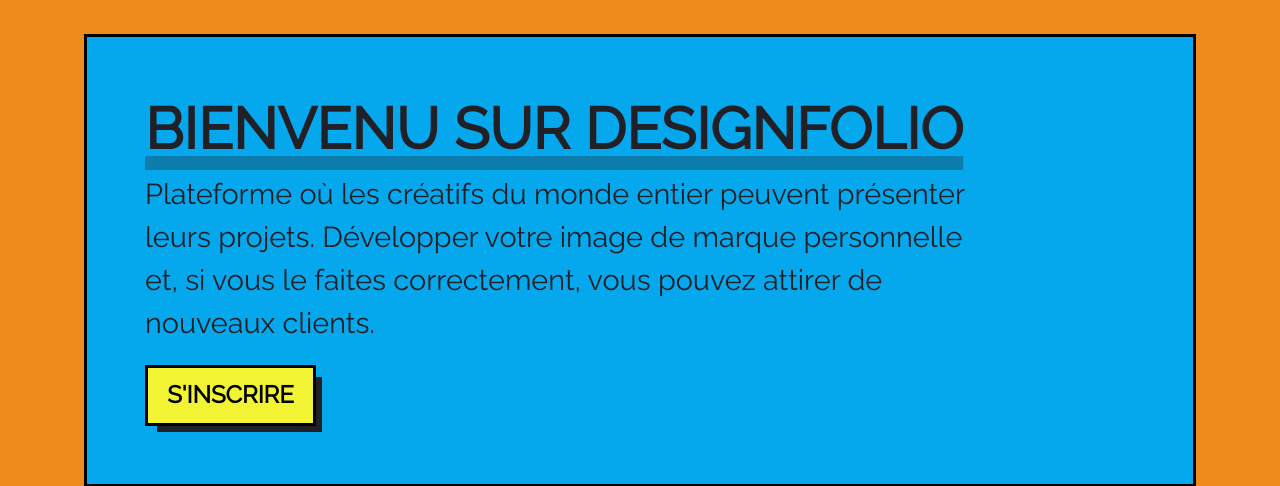
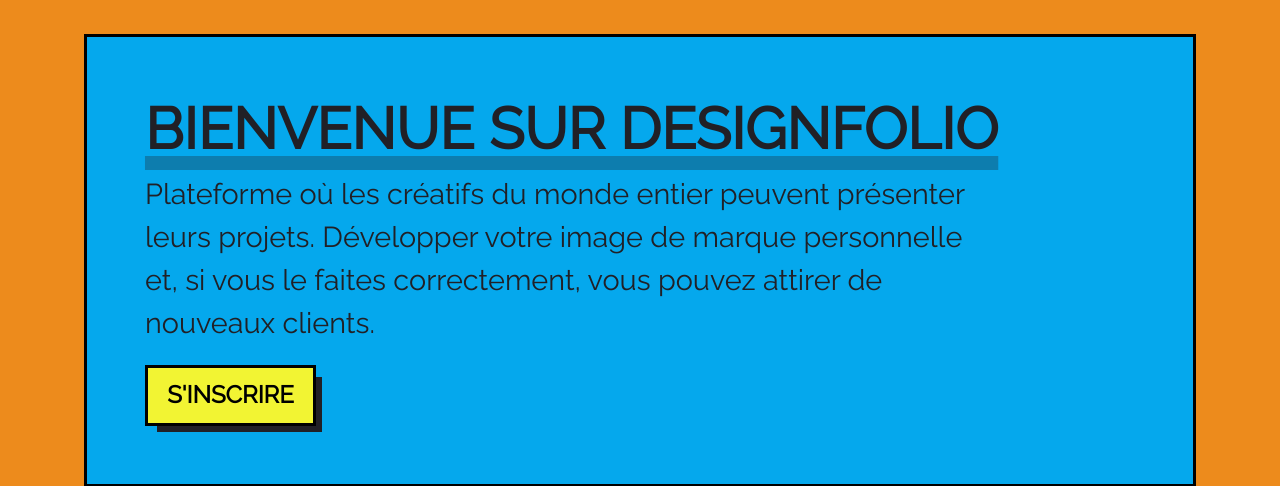
Before and after one commit to sarah-mrcrt/DesignFolio-PHP_Bootstrap, a PHP site: page / in a window 1280 px wide. Shown: the part 74-560 px from the top of the page. Run offline with PHP 8.4, Linux system fonts and the light colour scheme; data comes from the database, SQL or seed files in the repository.

Commit message:
fix registration

```diff
--- a/assets/css/style.css
+++ b/assets/css/style.css
@@ -409,7 +409,7 @@ footer {
   background-color: #FFC700;
 }
 
-
+/*************** Jumbotron */
 .jumbotron {
   background-color: #05A8ED;
   border: .2rem solid black;
--- a/views/pages/home.php
+++ b/views/pages/home.php
@@ -1,19 +1,21 @@
 <section>
     <div class="container">
-        <div class="p-5 jumbotron">
-            <h1 class="display-5 fw-bold">Bienvenu sur DesignFolio</h1>
+        <div class="p-5 jumbotron wow animate__fadeInDown">
+            <h1 class="display-5 fw-bold">Bienvenue sur DesignFolio</h1>
             <p class="col-md-10 fs-4">Plateforme où les créatifs du monde entier peuvent présenter leurs projets.
                 Développer votre image de marque personnelle et, si vous le faites correctement, vous pouvez attirer de
                 nouveaux clients.</p>
+            <?php if (!isset($_SESSION['id'])) { ?>
             <a href="index.php?action=registration" class="btn btn-primary btn-lg text-end" type="button">S'inscrire</a>
+            <?php } ?>
         </div>
     </div>
 </section>
 
 <section>
     <div class="container">
-        <div class="row g-3 mt-4">
-            <h2>Les derniers projets postés</h2>
+        <div class="row g-3 mt-4 wow animate__fadeInUp">
+            <h2 class="wow animate__bounceInLeft">Les derniers projets postés</h2>
             <?php
             $sql = "SELECT projet.*,user.login, user.avatar FROM projet JOIN user ON idAuteur=user.id ORDER BY projet.id DESC LIMIT 4 ";
             $req = $pdo->query($sql);
@@ -29,8 +31,8 @@
 
 <section>
     <div class="container">
-        <div class="row g-3 mt-4">
-            <h2>Le designer de la semaine</h2>
+        <div class="row g-3 mt-4 wow animate__fadeInUp">
+            <h2 class="wow animate__bounceInLeft">Le designer de la semaine</h2>
             <?php
             $sql = "SELECT projet.*,user.login, user.avatar FROM projet JOIN user ON 47=user.id ORDER BY projet.id ASC LIMIT 4 ";
             $req = $pdo->query($sql);
```
Also changed, not shown: treatment/auth/sign-up.php (+4 -8 lines).
